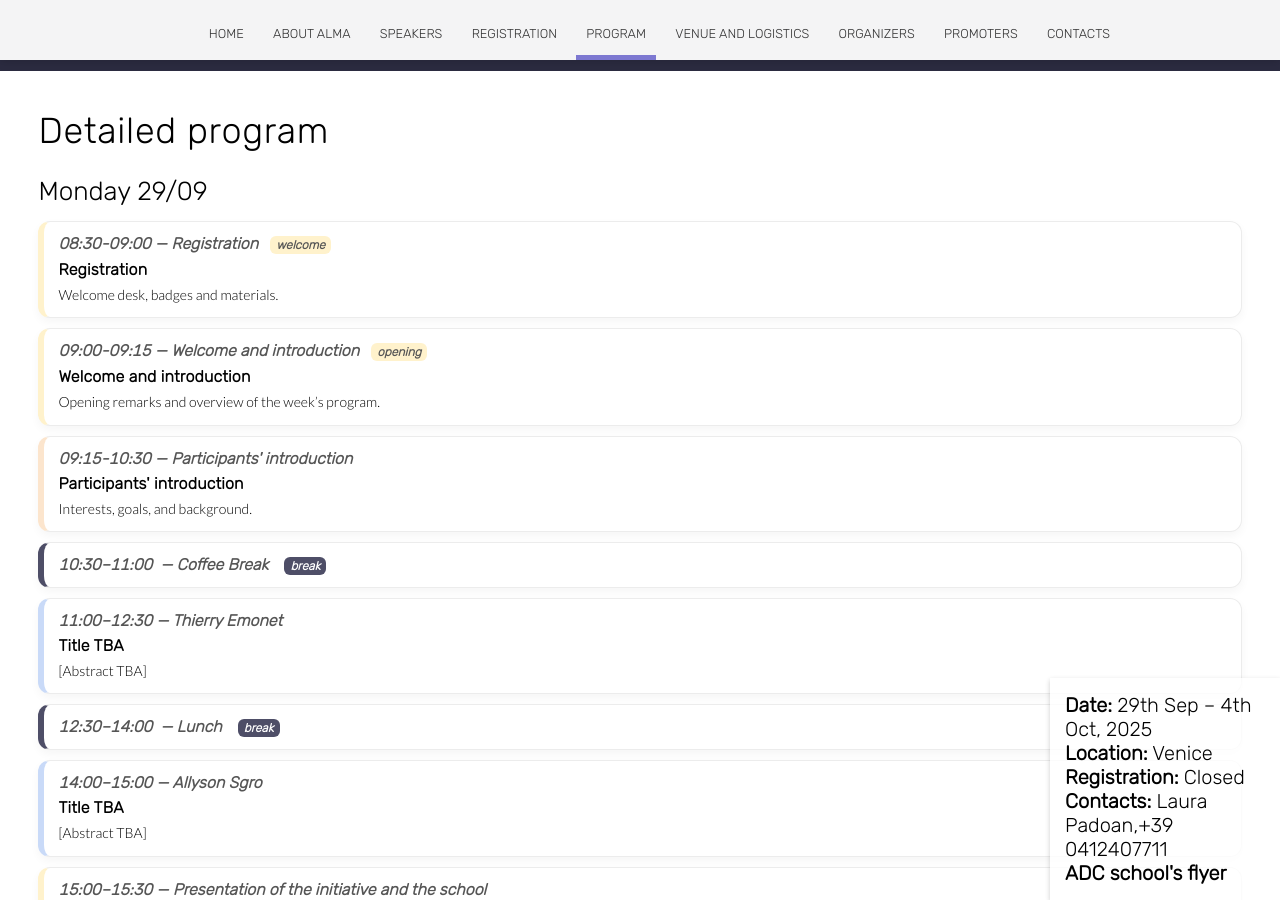
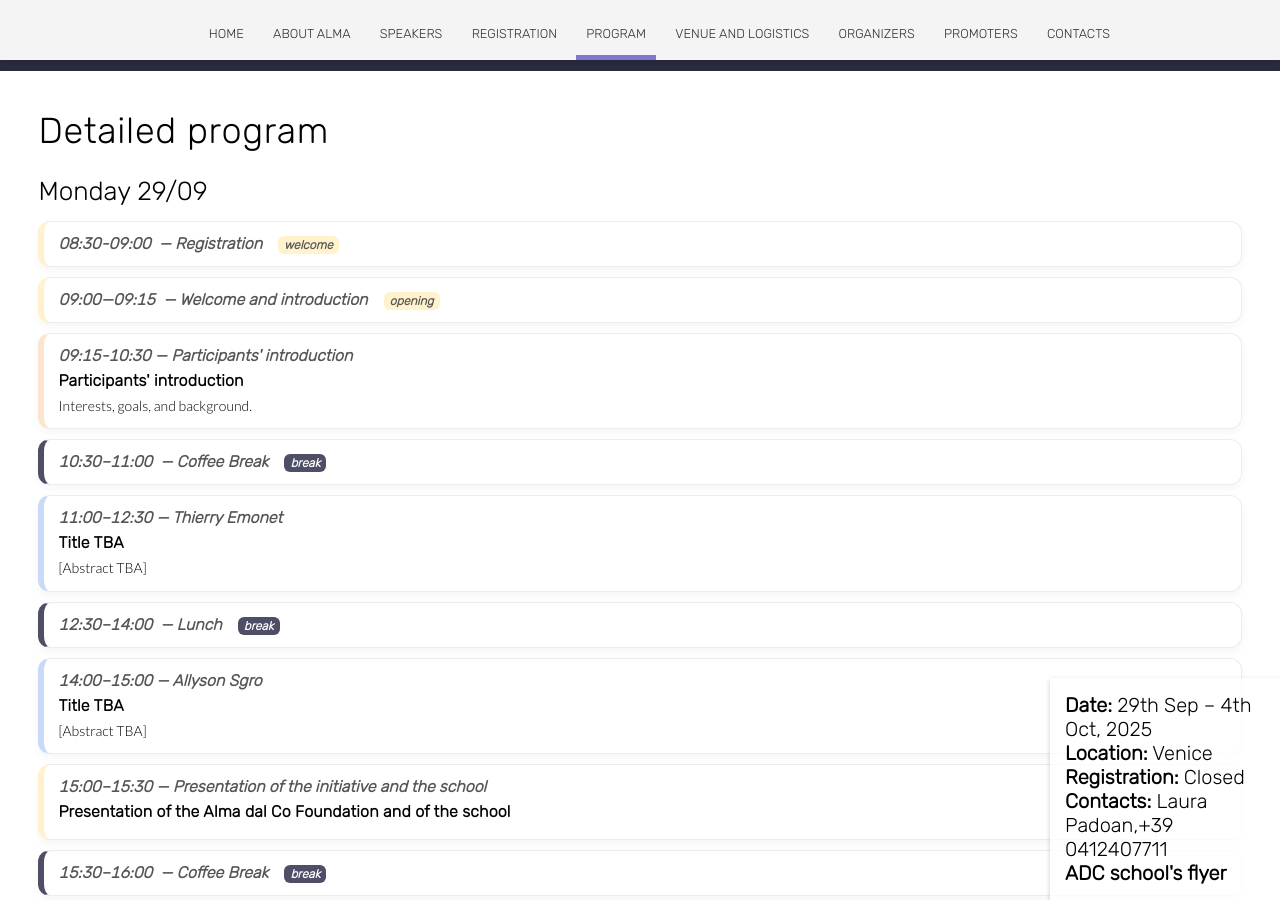
Before and after one commit to almadalcoschool/almadalcoschool.github.io, a Jekyll site: the page built from program.html, in a window 1280 px wide and 900 px high, scrolled down 2125 px. Built offline with Jekyll 4.4.1, drawn with Linux system fonts in a browser that asks for light colours; nearby versions of some CDN libraries; some of the changed text lies outside the part shown.

Commit message:
quick fixes

```diff
--- a/program.html
+++ b/program.html
@@ -917,17 +917,19 @@ image: /images/home/paper_natEcoEvol2020.jpg
     <!-- ===== MONDAY 29/09 ===== -->
     <h2 class="day-title">Monday 29/09</h2>
 
-    <div class="slot key">
-      <div class="meta"><span class="time">08:30-09:00</span> — Registration <span class="badge key">welcome</span></div>
-      <h3>Registration</h3>
-      <p>Welcome desk, badges and materials.</p>
-    </div>
-
-    <div class="slot key">
-      <div class="meta"><span class="time">09:00-09:15</span> — Welcome and introduction <span class="badge key">opening</span></div>
-      <h3>Welcome and introduction</h3>
-      <p>Opening remarks and overview of the week’s program.</p>
-    </div>
+    <div class="slot key simple" aria-label="Registration">
+        <div class="meta">
+          <span class="time">08:30-09:00</span> — Registration
+          <span class="badge key">welcome</span>
+        </div>
+    </div>
+
+    <div class="slot key simple" aria-label="Welcome and introduction">
+        <div class="meta">
+          <span class="time">09:00—09:15</span> — Welcome and introduction
+          <span class="badge key">opening</span>
+        </div>
+      </div>
 
     <div class="slot discuss">
       <div class="meta"><span class="time">09:15-10:30</span> — Participants' introduction</div>
@@ -1109,7 +1111,9 @@ image: /images/home/paper_natEcoEvol2020.jpg
     <div class="slot poster" id="wed-1100-poster1">
       <div class="meta"><span class="time">11:00–12:30</span> — Poster session <span class="badge poster">poster</span></div>
       <h3>Poster session 1</h3>
+      <!--
       <p>Posters TBA</p>
+      -->
     </div>
 
     <div class="slot lunch simple" aria-label="Lunch">
@@ -1272,7 +1276,9 @@ image: /images/home/paper_natEcoEvol2020.jpg
     <div class="slot poster" id="fri-1100-poster2">
       <div class="meta"><span class="time">11:00–12:30</span> — Poster session <span class="badge poster">poster</span></div>
       <h3>Poster session 2</h3>
+      <!--
       <p>Posters TBA</p>
+      -->
     </div>
 
     <div class="slot lunch simple" aria-label="Lunch">
@@ -1324,11 +1330,13 @@ image: /images/home/paper_natEcoEvol2020.jpg
         </div>
     </div>
 
-
-    <div class="slot key">
-        <div class="meta"><span class="time">12:00-12:15</span> — Closing remarks <span class="badge key">closing</span></div>
-        <h3>Closing remarks</h3>
-    </div>
+    <div class="slot key simple" aria-label="Closing remarks">
+        <div class="meta">
+          <span class="time">12:00 —12:15</span> — Closing remarks
+          <span class="badge key">closing</span>
+        </div>
+      </div>
+
 
     <div class="slot visit" id="sat-1730-aperitif">
       <div class="meta"><span class="time">17:30</span> — Public Conversation <span class="badge visit">public</span></div>
```
